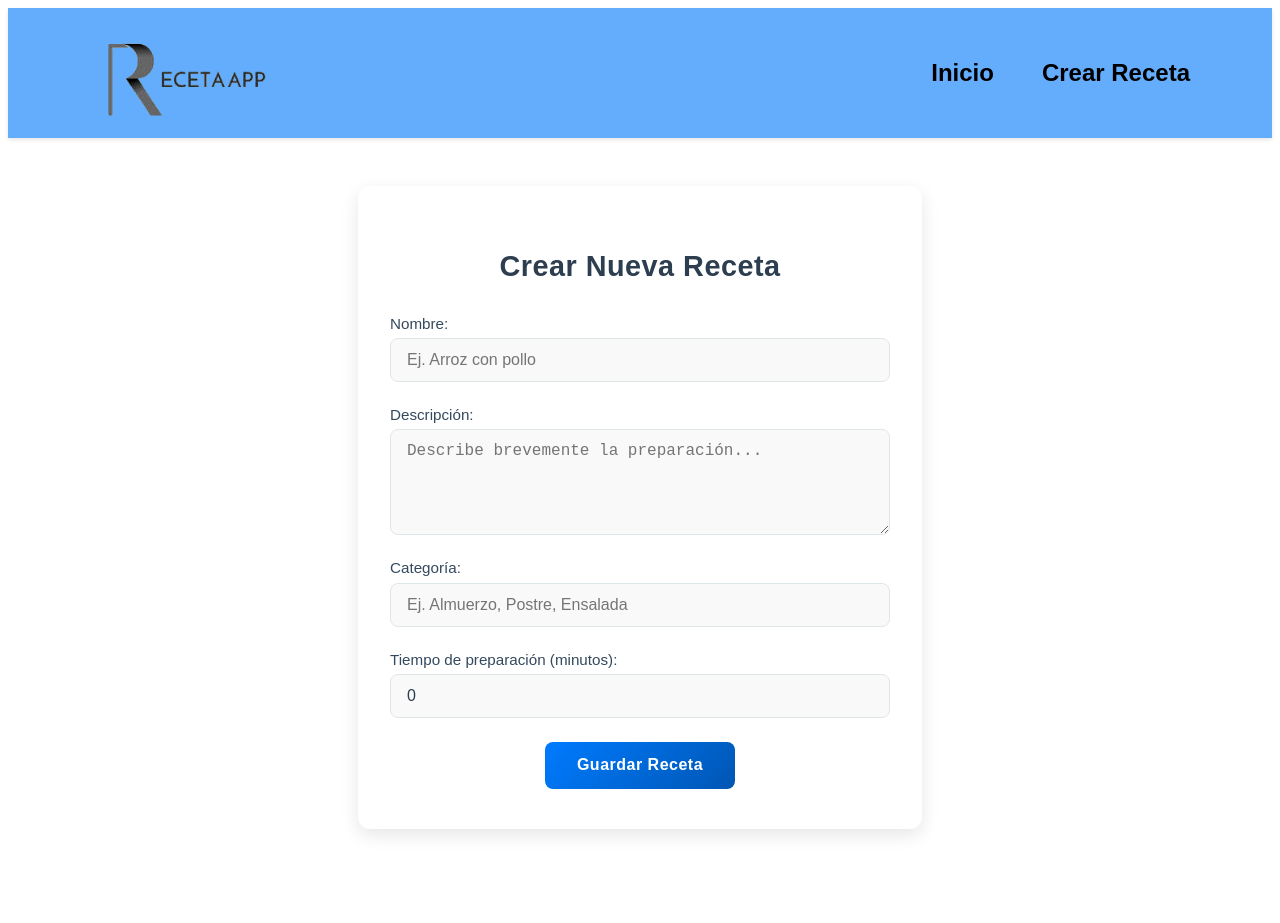
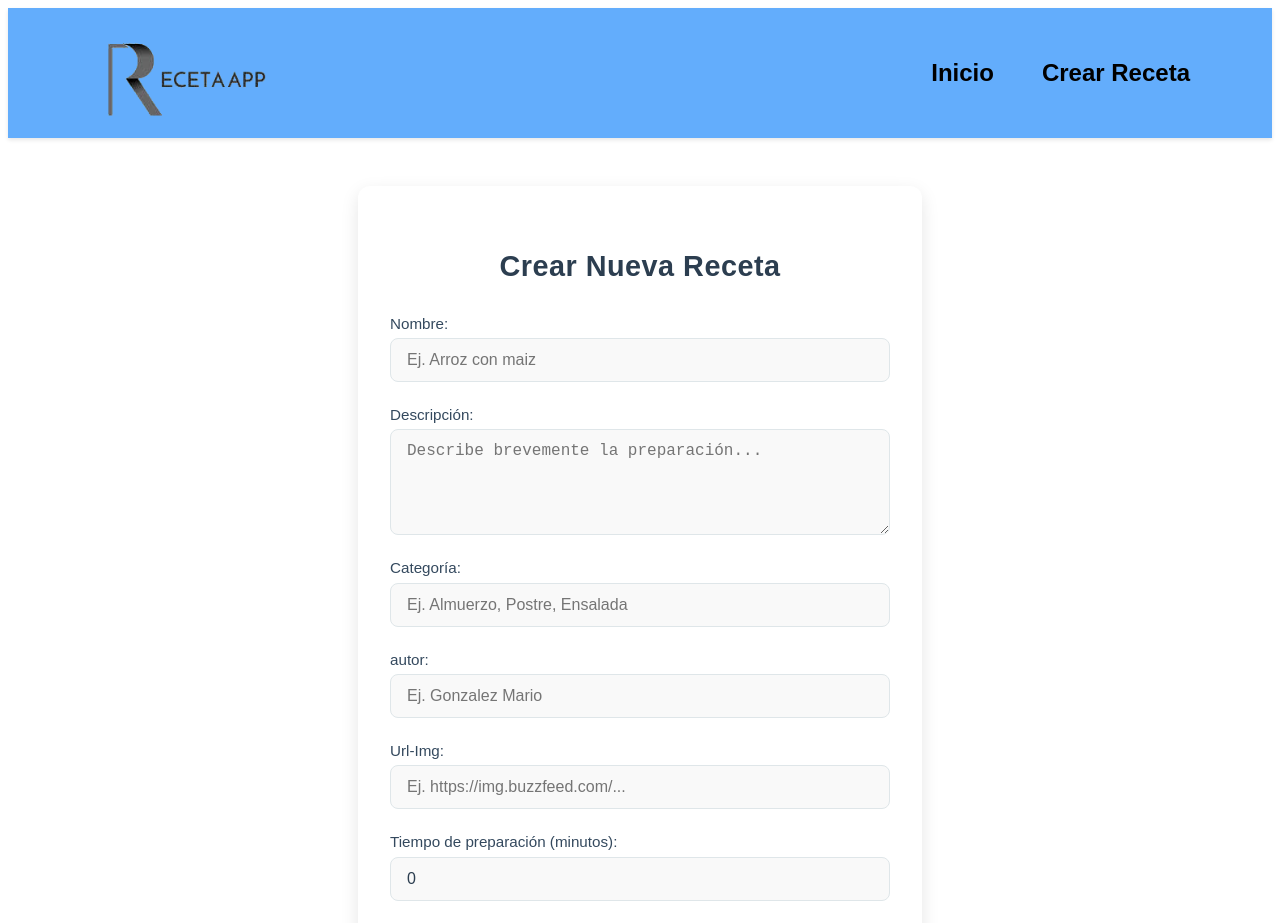
Before and after one commit to NessDisk/Prueba_tecnica_spring_angular, an Angular app in the folder recetas-app/: page /crear in a window 1280 px wide. Shown: the top 923 px of the page. Before the commit the page ends 877 px from the top, so only its background shows below. Built offline with nearby package versions, Linux system fonts and the light colour scheme.

Commit message:
Feat: Imagen cards y detalles/ autoName
- Se agregaron las tablas de urlImg  y CreatorName en la tabla de la base de datos.
- Se agregaron

```diff
--- a/recetas-app/src/app/pages/crear-receta/crear-receta.component.html
+++ b/recetas-app/src/app/pages/crear-receta/crear-receta.component.html
@@ -8,7 +8,7 @@
         type="text"
         name="nombre"
         [(ngModel)]="receta.nombre"
-        placeholder="Ej. Arroz con pollo"
+        placeholder="Ej. Arroz con maiz"
         required
       />
     </div>
@@ -33,6 +33,28 @@
         required
       />
     </div>
+    <div class="form-group">
+      <label>autor:</label>
+      <input
+        type="text"
+        name="cocinero"
+        [(ngModel)]="receta.creatorName"
+        placeholder="Ej. Gonzalez Mario"
+        required
+      />
+    </div>
+
+    <div class="form-group">
+      <label>Url-Img:</label>
+      <input
+        type="text"
+        name="urlImg"
+        [(ngModel)]="receta.urlImg"
+        placeholder="Ej. https://img.buzzfeed.com/..."
+        required
+      />
+    </div>
+
 
     <div class="form-group">
       <label>Tiempo de preparación (minutos):</label>
--- a/recetas-app/src/app/pages/crear-receta/crear-receta.component.ts
+++ b/recetas-app/src/app/pages/crear-receta/crear-receta.component.ts
@@ -14,6 +14,8 @@ import { RecetaService } from '../../services/receta.service';
 export class CrearRecetaComponent {
   receta = {
     nombre: '',
+    creatorName:'',
+    urlImg:'',
     descripcion: '',
     categoria: '',
     tiempoPreparacion: 0
@@ -22,7 +24,13 @@ export class CrearRecetaComponent {
   constructor(private recetaService: RecetaService, private router: Router) {}
 
   crearReceta() {
-    if (!this.receta.nombre || !this.receta.descripcion || !this.receta.categoria) {
+    if (!this.receta.nombre ||
+       !this.receta.descripcion ||
+        !this.receta.categoria ||
+        !this.receta.creatorName ||
+        !this.receta.urlImg
+
+      ) {
       alert('Por favor, completa todos los campos');
       return;
     }
--- a/recetas-app/src/app/pages/detalle-receta/detalle-receta.component.html
+++ b/recetas-app/src/app/pages/detalle-receta/detalle-receta.component.html
@@ -5,7 +5,8 @@
     <p><strong>Descripción:</strong> {{ receta.descripcion }}</p>
     <p><strong>Categoría:</strong> {{ receta.categoria }}</p>
     <p><strong>Tiempo de preparación:</strong> {{ receta.tiempoPreparacion }} min</p>
-
+    <p><strong>Cocinero:</strong> {{ receta.creatorName }}</p>
+    <img src="{{ receta.urlImg }}" alt="{{ receta.nombre }}">
     <div class="actions">
       <button class="btn-edit" (click)="habilitarEdicion()"> Editar</button>
     </div>
@@ -51,6 +52,25 @@
       </div>
 
       <div class="form-group">
+        <label>creatorName:</label>
+        <input
+          type="text"
+          [(ngModel)]="receta.creatorName"
+          name="creatorName"
+          required
+        />
+      </div>
+
+      <div class="form-group">
+        <label>urlImg:</label>
+        <input
+          type="text"
+          [(ngModel)]="receta.urlImg"
+          name="urlImg"
+          required
+        /> </div>
+
+      <div class="form-group">
         <label>Tiempo de preparación (min):</label>
         <input
           type="number"
--- a/recetas-app/src/app/pages/index/index.component.html
+++ b/recetas-app/src/app/pages/index/index.component.html
@@ -21,7 +21,7 @@
           <app-card
             [nombre]="receta.nombre"
             [descripcion]="receta.descripcion"
-            [imagen]="receta.imagen"
+            [imagen]="receta.urlImg"
             [id]="receta.id"
           ></app-card>
       </a>
```
Also changed, not shown: 2 other files (tests, documents, lock files or other folders).
